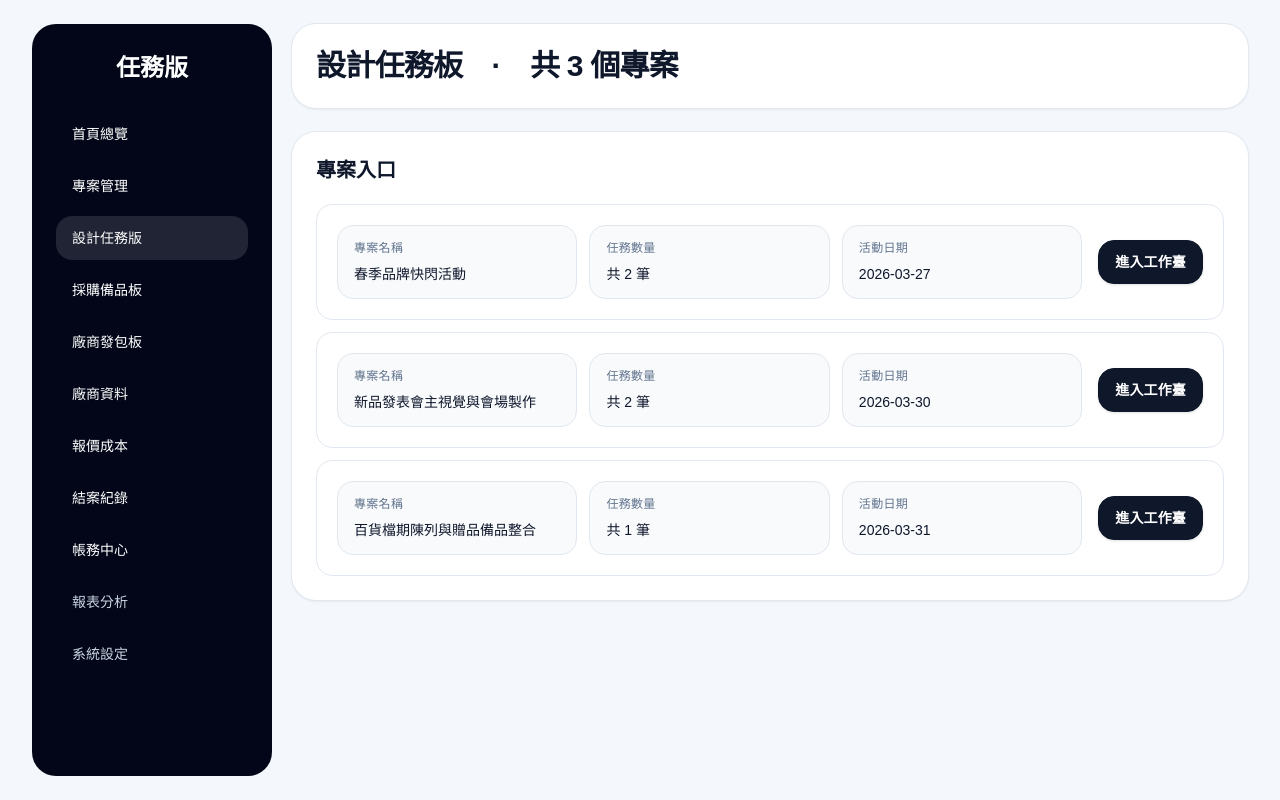
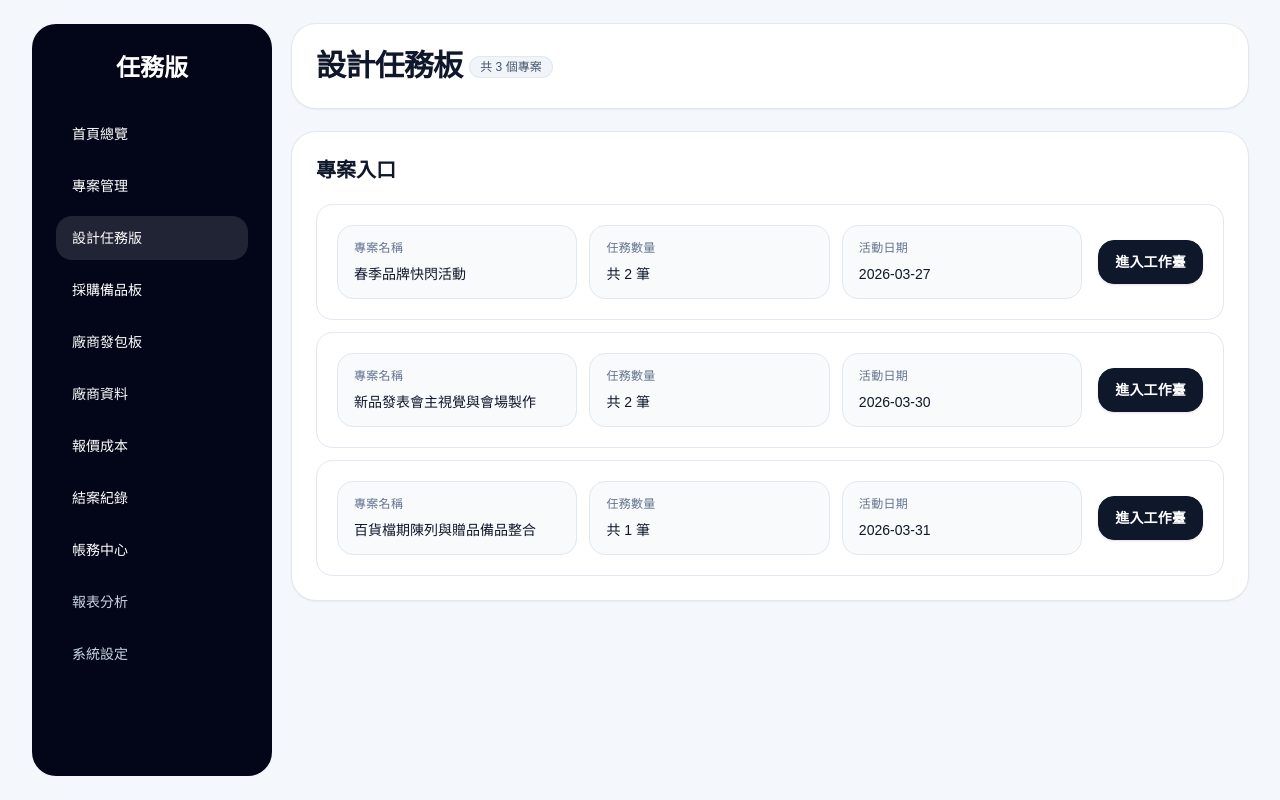
Before and after one commit to willy841/projectflow, a Next.js app in the folder project-mgmt/: page /design-tasks in a window 1280 px wide. Built offline with nearby package versions, Linux system fonts and the light colour scheme.

Commit message:
refactor: render compact count badges in workbench headers

```diff
--- a/project-mgmt/src/app/design-tasks/page.tsx
+++ b/project-mgmt/src/app/design-tasks/page.tsx
@@ -76,7 +76,8 @@ export default async function DesignTasksPage({
   return (
     <AppShell activePath="/design-tasks">
       <WorkspaceHeader
-        title={`設計任務板　·　共 ${activeProject ? projectTasks.length : projects.length} ${activeProject ? "筆任務" : "個專案"}`}
+        title="設計任務板"
+        badge={<span className="inline-flex items-center rounded-full bg-slate-100 px-2.5 py-0.5 text-xs font-medium text-slate-600 ring-1 ring-slate-200">共 {activeProject ? projectTasks.length : projects.length} {activeProject ? "筆任務" : "個專案"}</span>}
         meta={null}
       />
 
--- a/project-mgmt/src/app/procurement-tasks/page.tsx
+++ b/project-mgmt/src/app/procurement-tasks/page.tsx
@@ -69,7 +69,8 @@ export default async function ProcurementTasksPage({
   return (
     <AppShell activePath="/procurement-tasks">
       <WorkspaceHeader
-        title={`採購備品板　·　共 ${activeProject ? projectTasks.length : projects.length} ${activeProject ? "筆任務" : "個專案"}`}
+        title="採購備品板"
+        badge={<span className="inline-flex items-center rounded-full bg-slate-100 px-2.5 py-0.5 text-xs font-medium text-slate-600 ring-1 ring-slate-200">共 {activeProject ? projectTasks.length : projects.length} {activeProject ? "筆任務" : "個專案"}</span>}
         meta={null}
       />
 
--- a/project-mgmt/src/app/vendor-assignments/page.tsx
+++ b/project-mgmt/src/app/vendor-assignments/page.tsx
@@ -99,7 +99,8 @@ export default async function VendorAssignmentsPage({
   return (
     <AppShell activePath="/vendor-assignments">
       <WorkspaceHeader
-        title={`廠商發包板　·　共 ${activeProject ? vendorGroups.length : projects.length} ${activeProject ? "組廠商" : "個專案"}`}
+        title="廠商發包板"
+        badge={<span className="inline-flex items-center rounded-full bg-slate-100 px-2.5 py-0.5 text-xs font-medium text-slate-600 ring-1 ring-slate-200">共 {activeProject ? vendorGroups.length : projects.length} {activeProject ? "組廠商" : "個專案"}</span>}
         meta={null}
       />
 
--- a/project-mgmt/src/components/workspace-ui.tsx
+++ b/project-mgmt/src/components/workspace-ui.tsx
@@ -5,6 +5,7 @@ export const workspacePrimaryButtonClass =
 
 type WorkspaceHeaderProps = {
   title: string;
+  badge?: ReactNode;
   backHref?: string;
   backLabel?: string;
   actions?: ReactNode;
@@ -13,6 +14,7 @@ type WorkspaceHeaderProps = {
 
 export function WorkspaceHeader({
   title,
+  badge,
   backHref,
   backLabel = "返回列表",
   actions,
@@ -31,7 +33,10 @@ export function WorkspaceHeader({
             </a>
           ) : null}
           <div className="space-y-1">
-            <h2 className="text-3xl font-semibold tracking-tight text-slate-900">{title}</h2>
+            <div className="flex flex-wrap items-center gap-2">
+              <h2 className="text-3xl font-semibold tracking-tight text-slate-900">{title}</h2>
+              {badge ? <div>{badge}</div> : null}
+            </div>
             {meta ? <div className="text-sm text-slate-500">{meta}</div> : null}
           </div>
         </div>
```
